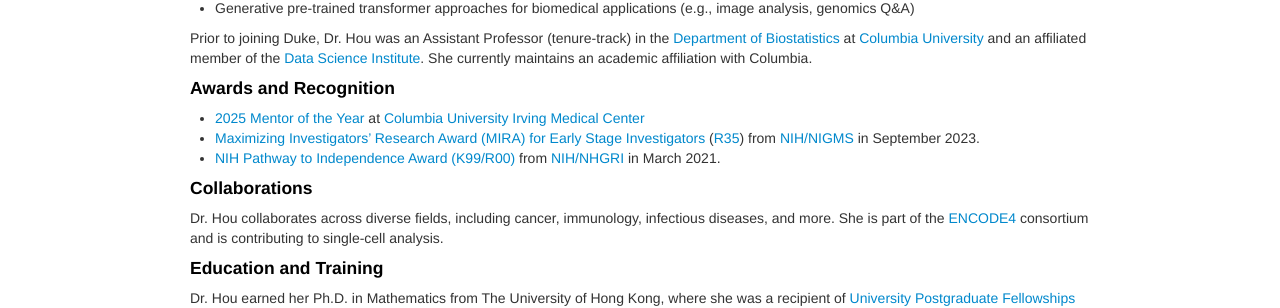
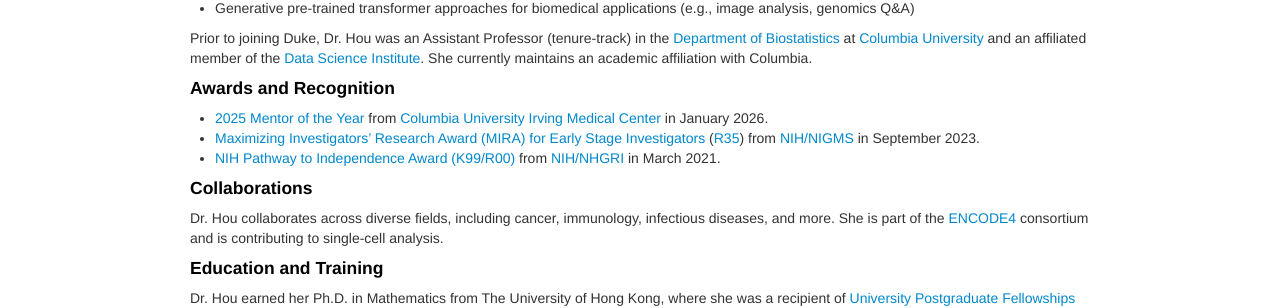
Before and after one commit to Winnie09/Wenpin_Hou, a Jekyll site: the page built from index.md, in a window 1280 px wide. Shown: the part 374-682 px from the top of the page. Built offline with Jekyll 4.4.1, drawn with Linux system fonts in a browser that asks for light colours.

Commit message:
add changes

```diff
--- a/index.md
+++ b/index.md
@@ -16,7 +16,7 @@
 Prior to joining Duke, Dr. Hou was an Assistant Professor (tenure-track) in the [Department of Biostatistics](https://www.publichealth.columbia.edu/academics/departments/biostatistics) at [Columbia University](https://www.columbia.edu/) and an affiliated member of the [Data Science Institute](https://datascience.columbia.edu/people/wenpin-hou/). She currently maintains an academic affiliation with Columbia.
 
 #### Awards and Recognition
-- [2025 Mentor of the Year](https://www.irvinginstitute.columbia.edu/news/2025-mentor-year) at [Columbia University Irving Medical Center](https://www.cuimc.columbia.edu/)
+- [2025 Mentor of the Year](https://www.irvinginstitute.columbia.edu/news/2025-mentor-year) from [Columbia University Irving Medical Center](https://www.cuimc.columbia.edu/)  in January 2026.
 - [Maximizing Investigators’ Research Award (MIRA) for Early Stage Investigators](https://grants.nih.gov/grants/guide/pa-files/PAR-20-117.html) ([R35](https://reporter.nih.gov/search/Ym09DhMfd0-tUjFN97zw_w/project-details/10712174)) from [NIH/NIGMS](https://www.nigms.nih.gov/) in September 2023.
 - [NIH Pathway to Independence Award (K99/R00)](https://grants.nih.gov/grants/guide/pa-files/PA-20-188.html) from [NIH/NHGRI](https://www.genome.gov/) in March 2021.
 
```
